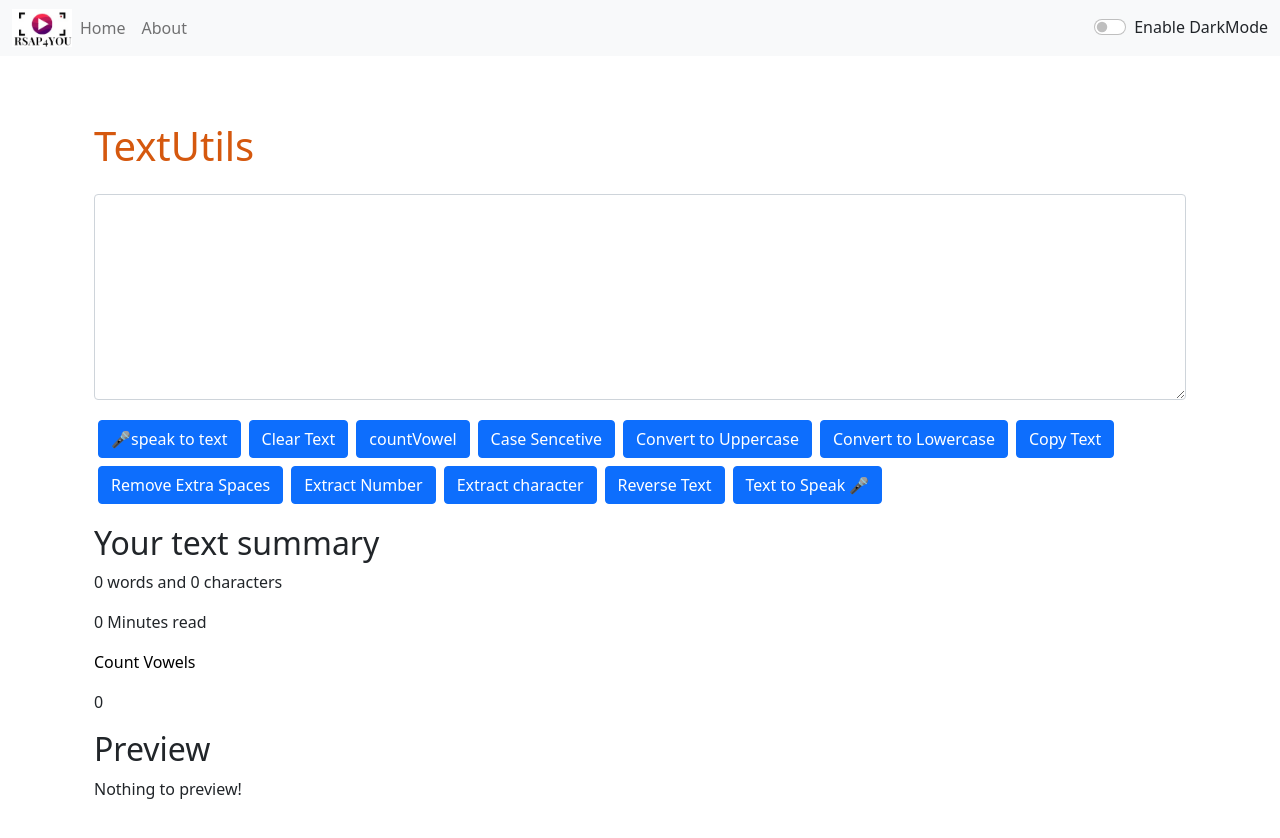
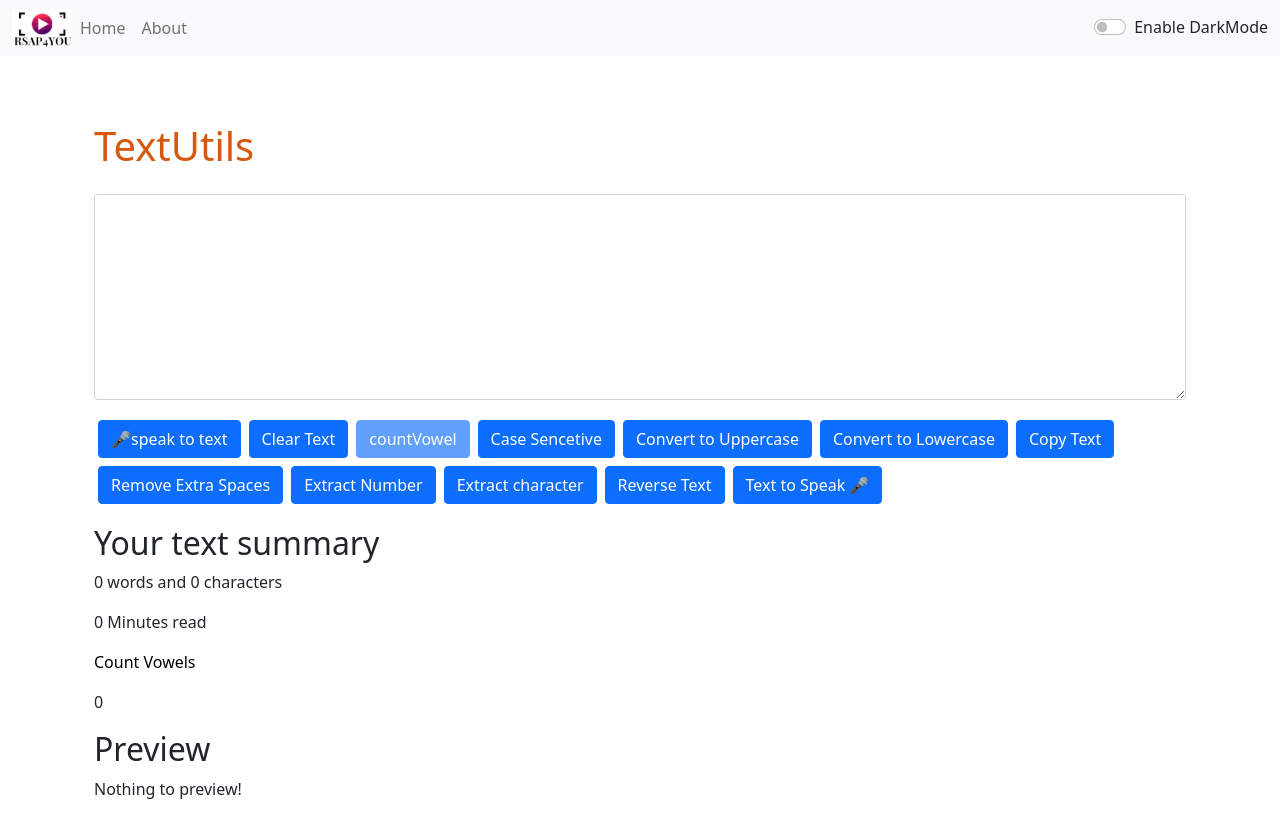
Before and after one commit to rsap4you/textUtil, a React (Create React App) app: page / in a window 1280 px wide. Shown: the top 838 px of the page. Built offline with nearby package versions, Linux system fonts and the light colour scheme.

Commit message:
First commit

```diff
--- a/src/components/TextForm.js
+++ b/src/components/TextForm.js
@@ -126,11 +126,13 @@ export default function TextForm(props) {
         var transcript = event.results[0][0].transcript;
         // var confidence = event.results[0][0].confidence;
         output.innerHTML = "" + transcript ;
-        output.classList.remove("hide");
+        output.classList.add("hide");
+        // let newText = output.join(" ");
+        // setText(newText);
     };
-
      // start recognition
      recognition.start();
+     console.log(output)
 }
 
     const [text, setText] = useState('');
@@ -145,7 +147,7 @@ export default function TextForm(props) {
             </div>
             <button disabled={text.length===-1} className="btn btn-primary mx-1 my-1" onClick={runSpeechRecognition}>&#127908;speak to text </button>
             <button disabled={text.length===-1} className="btn btn-primary mx-1 my-1" onClick={handleClearClick}>Clear Text </button>
-            <button disabled={text.length===-1} className="btn btn-primary mx-1 my-1" onClick={handleVoClick}>countVowel </button>
+            <button disabled={text.length===0} className="btn btn-primary mx-1 my-1" onClick={handleVoClick}>countVowel </button>
             <button disabled={text.length===-1} className="btn btn-primary mx-1 my-1" onClick={handleCapitalizeWordClick}>Case Sencetive </button>
             <button disabled={text.length===-1} className="btn btn-primary mx-1 my-1" onClick={handleUpClick1}>Convert to Uppercase </button>
             <button disabled={text.length===-1} className="btn btn-primary mx-1 my-1" onClick={handleLoClick1}>Convert to Lowercase </button>
```
